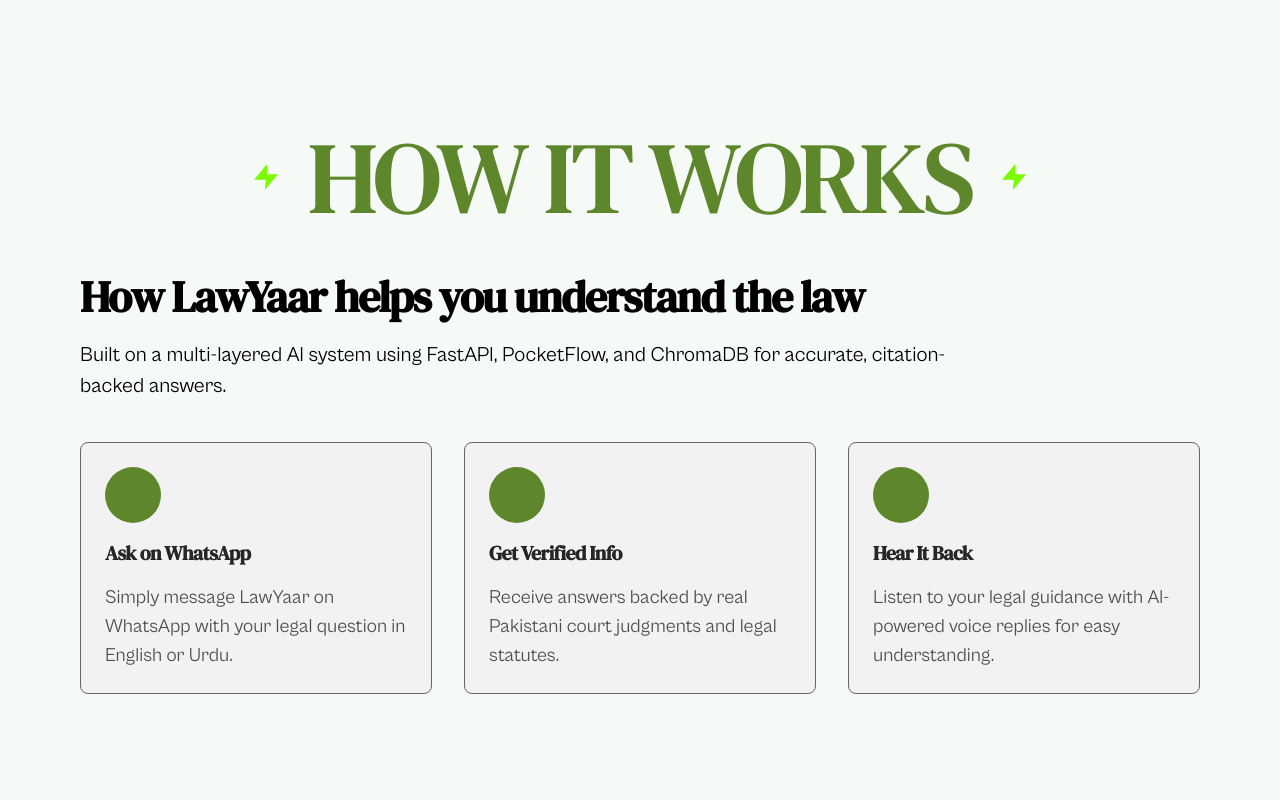
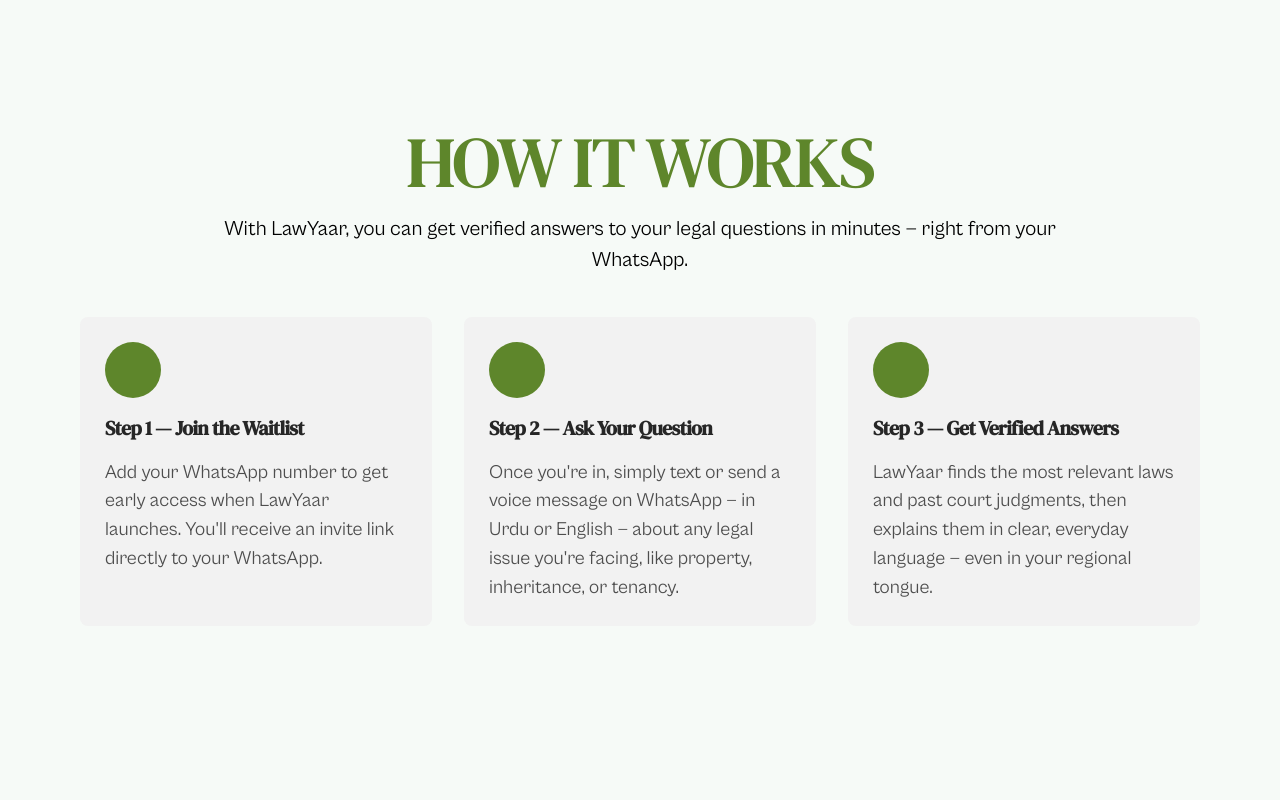
Before and after one commit to zeeshanhxider/LawYaar-Website, a React (Vite) app: page / in a window 1280 px wide. Shown: the part 1580-2380 px from the top of the page. Built offline with nearby package versions, Linux system fonts and the light colour scheme; some icons are missing.

Commit message:
improved solution content

```diff
--- a/src/components/homepage/Problem.jsx
+++ b/src/components/homepage/Problem.jsx
@@ -8,7 +8,10 @@
     >
       <div className="flex w-full flex-col items-center space-y-8 text-center">
         <h2 className="text-heading-2 font-bold leading-tight text-primary-200">
-          Legal help is hard to find — and even harder to afford.
+          Legal help is hard to{" "}
+          <span className="font-[inherit] text-secondary-600">find</span> — and
+          even harder to{" "}
+          <span className="font-[inherit] text-secondary-600">afford</span>
         </h2>
         <p className="max-w-4xl text-body-1 text-primary-200 md:leading-relaxed">
           Millions of Pakistanis face legal problems every year, but most can't
--- a/src/components/homepage/Solution.jsx
+++ b/src/components/homepage/Solution.jsx
@@ -1,8 +1,8 @@
 import { useEffect, useRef } from "react";
 import { ScrollTrigger } from "gsap/all";
 import { gsap } from "gsap";
+import { Icon } from "@iconify/react";
 import Heading from "../ui/Heading";
-import { Icon } from "@iconify/react";
 
 export default function Solution() {
   const aboutSection = useRef(null);
@@ -39,42 +39,36 @@
 
   const features = [
     {
-      icon: "mdi:whatsapp",
-      title: "Ask on WhatsApp",
+      icon: "mdi:account-plus-outline",
+      title: "Step 1 — Join the Waitlist",
       description:
-        "Simply message LawYaar on WhatsApp with your legal question in English or Urdu.",
+        "Add your WhatsApp number to get early access when LawYaar launches. You'll receive an invite link directly to your WhatsApp.",
     },
     {
-      icon: "mdi:shield-check",
-      title: "Get Verified Info",
+      icon: "mdi:whatsapp",
+      title: "Step 2 — Ask Your Question",
       description:
-        "Receive answers backed by real Pakistani court judgments and legal statutes.",
+        "Once you're in, simply text or send a voice message on WhatsApp — in Urdu or English — about any legal issue you're facing, like property, inheritance, or tenancy.",
     },
     {
-      icon: "mdi:volume-high",
-      title: "Hear It Back",
+      icon: "mdi:check-decagram-outline",
+      title: "Step 3 — Get Verified Answers",
       description:
-        "Listen to your legal guidance with AI-powered voice replies for easy understanding.",
+        "LawYaar finds the most relevant laws and past court judgments, then explains them in clear, everyday language — even in your regional tongue.",
     },
   ];
 
   return (
     <section ref={aboutSection} aria-label="solution" className="py-10">
-      <Heading title="How it works" />
-      <div className="mt-10 space-y-10">
-        <div className="space-y-4">
-          <h3
-            ref={heading}
-            className="translate-y-10 text-heading-3 font-semibold leading-tight opacity-0 2xl:text-7xl"
-          >
-            How LawYaar helps you understand the law
-          </h3>
+      <Heading title="How It Works" />
+      <div className="mt-4 space-y-10">
+        <div className="space-y-4 text-center">
           <p
             ref={body}
-            className="max-w-4xl translate-y-10 text-body-1 opacity-0 2xl:text-4xl"
+            className="mx-auto max-w-4xl translate-y-10 text-body-1 opacity-0 2xl:text-4xl"
           >
-            Built on a multi-layered AI system using FastAPI, PocketFlow, and
-            ChromaDB for accurate, citation-backed answers.
+            With LawYaar, you can get verified answers to your legal questions
+            in minutes — right from your WhatsApp.
           </p>
         </div>
 
@@ -83,7 +77,7 @@
             <div
               key={index}
               ref={(el) => (cardsRef.current[index] = el)}
-              className="translate-y-10 space-y-4 rounded-lg border border-accent-100 bg-primary-200 p-6 opacity-0 transition-all duration-300 hover:border-secondary-600 hover:shadow-lg"
+              className="translate-y-10 space-y-4 rounded-lg border border-transparent bg-primary-200 p-6 opacity-0 transition-all duration-300 hover:border-black"
             >
               <div className="flex h-14 w-14 items-center justify-center rounded-full bg-secondary-600">
                 <Icon
--- a/src/components/ui/Heading.jsx
+++ b/src/components/ui/Heading.jsx
@@ -1,15 +1,11 @@
-import HeadingSVG from "./HeadingSVG";
-
 export default function Heading({ title }) {
   return (
     <>
       <div className="section-heading select-none">
-        <div className="heading flex translate-y-56 items-center justify-center space-x-[3%]">
-          <HeadingSVG />
-          <h2 className="w-fit text-5xl sm:text-heading-2 font-medium uppercase text-secondary-600">
+        <div className="heading flex translate-y-56 items-center justify-center">
+          <h2 className="w-fit text-5xl font-medium uppercase text-secondary-600 sm:text-7xl">
             {title}
           </h2>
-          <HeadingSVG />
         </div>
       </div>
     </>
```
